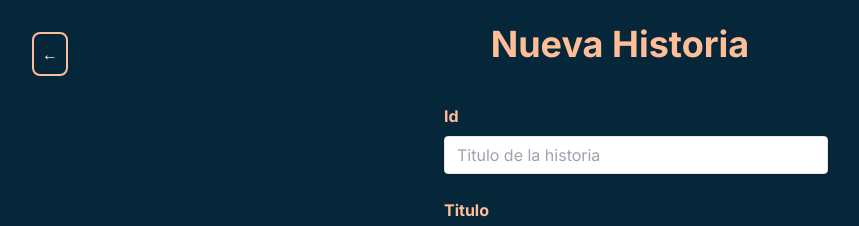
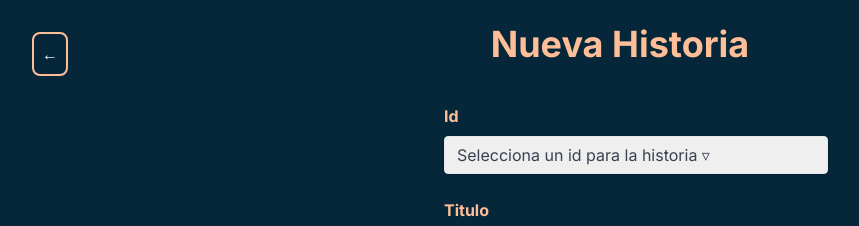
Before and after one commit to juandape/dotcocktails, a Next.js app: page /create/historyform in a window 1280 px wide. Shown: the top 226 px of the page, without its empty margins (20-879 px from the left). Built offline with nearby package versions, Linux system fonts and the light colour scheme; no server answers.

Commit message:
perf: history form

```diff
--- a/src/app/create/cocktailsform/page.tsx
+++ b/src/app/create/cocktailsform/page.tsx
@@ -139,13 +139,13 @@ export default function CocktailsFormPage() {
           </option>
           <option value='beer'>Cerveza</option>
           <option value='gin'>Gin</option>
-          <option value='liquors'>Otros Licores</option>
           <option value='rum'>Ron</option>
           <option value='tequila'>Tequila</option>
           <option value='vodka'>Vodka</option>
           <option value='whisky'>Whisky</option>
+          <option value='wine'>Vino</option>
           <option value='mocktails'>Mocktails</option>
-          <option value='wine'>Vino</option>
+          <option value='liquors'>Otros Licores</option>
           <option value='syrups'>Jarabes</option>
         </select>
         <label className={labelStyle}>Nombre del Cocktail</label>
--- a/src/app/create/historyform/page.tsx
+++ b/src/app/create/historyform/page.tsx
@@ -111,14 +111,25 @@ export default function HistoryFormPage() {
         onSubmit={handleSubmit}
       >
         <label className={labelStyle}>Id</label>
-        <input
+        <select
           className={inputStyle}
           name='nameId'
           onChange={handleChange}
-          placeholder='Titulo de la historia'
-          type='text'
+          required
           value={histories.nameId}
-        />
+        >
+          <option className='flex' disabled hidden value=''>
+            Selecciona un id para la historia ▿
+          </option>
+          <option value='cocktail'>Cocktail</option>
+          <option value='beer'>Cerveza</option>
+          <option value='gin'>Gin</option>
+          <option value='rum'>Ron</option>
+          <option value='tequila'>Tequila</option>
+          <option value='wine'>Vino</option>
+          <option value='vodka'>Vodka</option>
+          <option value='whisky'>Whisky</option>
+        </select>
         <label className={labelStyle}>Titulo</label>
         <input
           className={inputStyle}
```
